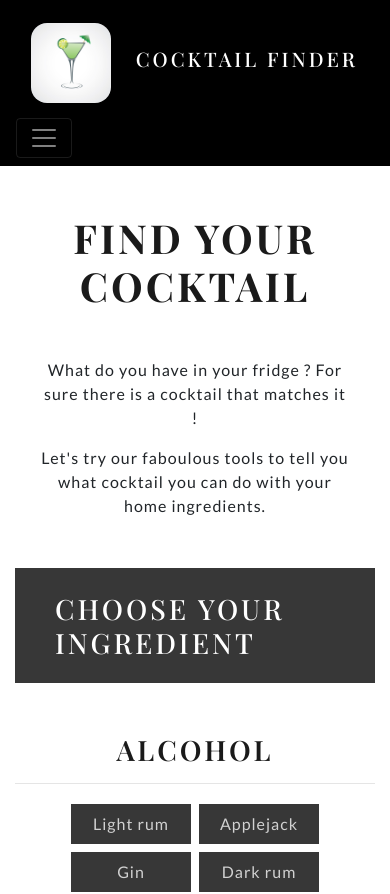
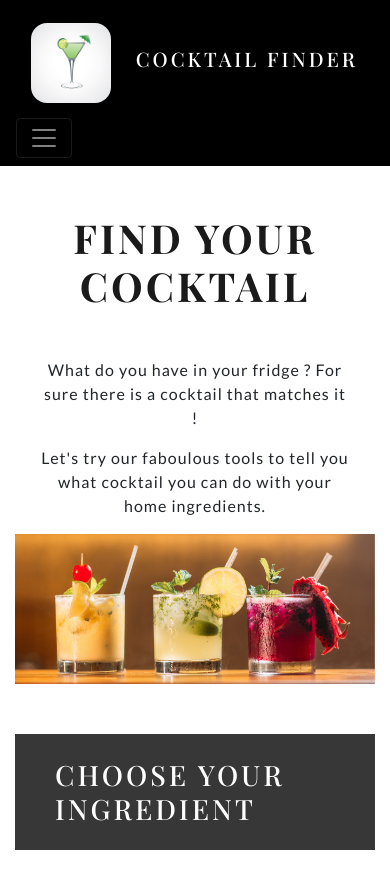
Before and after one commit to WildCodeSchool/lyon-js-0320-p2-g1, a React (Create React App) app: page /Find-your-cocktail in a window 390 px wide. Shown: the top 894 px of the page. Built offline with nearby package versions, Linux system fonts and the light colour scheme; a web font is replaced by a local one.

Commit message:
Add photo mobile - change aside photo desktop

```diff
--- a/src/components/find-your-cocktail/FindYourCocktail.css
+++ b/src/components/find-your-cocktail/FindYourCocktail.css
@@ -1,9 +1,3 @@
-
-/*
-font-family: 'Playfair Display', serif;
-font-family: 'Lato', sans-serif;
-*/
-
 main {
   font-family: 'Lato', sans-serif;
 }
@@ -12,9 +6,14 @@ h1, h2, h3 {
   font-family: 'Playfair Display', serif;
 }
 
-img.bar {
+.bar {
+  width: 100%;
   height: 100vh;
-  width: 100%;
+}
+
+.banner {
+  max-width: 100%;
+  height: auto;
 }
 
 .content {
--- a/src/components/find-your-cocktail/FindYourCocktail.js
+++ b/src/components/find-your-cocktail/FindYourCocktail.js
@@ -1,6 +1,7 @@
 import React from 'react';
 import './FindYourCocktail.css';
-import Bar from '../../images/bar.jpg';
+import Bar from '../../images/bar-2.jpg';
+import Banner from '../../images/banner-finder.jpg';
 import { alcoholsList, fruitsList, othersList } from '../../data/ingredients';
 
 class FindYourCocktail extends React.Component {
@@ -36,6 +37,7 @@ class FindYourCocktail extends React.Component {
             <h1 className='text-center m-5'>Find Your Cocktail</h1>
             <p className='px-4 text-center'>What do you have in your fridge ? For sure there is a cocktail that matches it !</p>
             <p className='px-4 text-center'>Let's try our faboulous tools to tell you what cocktail you can do with your home ingredients.</p>
+            <img className='banner d-lg-none d-block' src={Banner} alt='cockails' />
           </article>
 
           <article className='search'>
```
Also changed, not shown: src/images/banner-finder.jpg (added), 1 other file (tests, documents, lock files or other folders).
